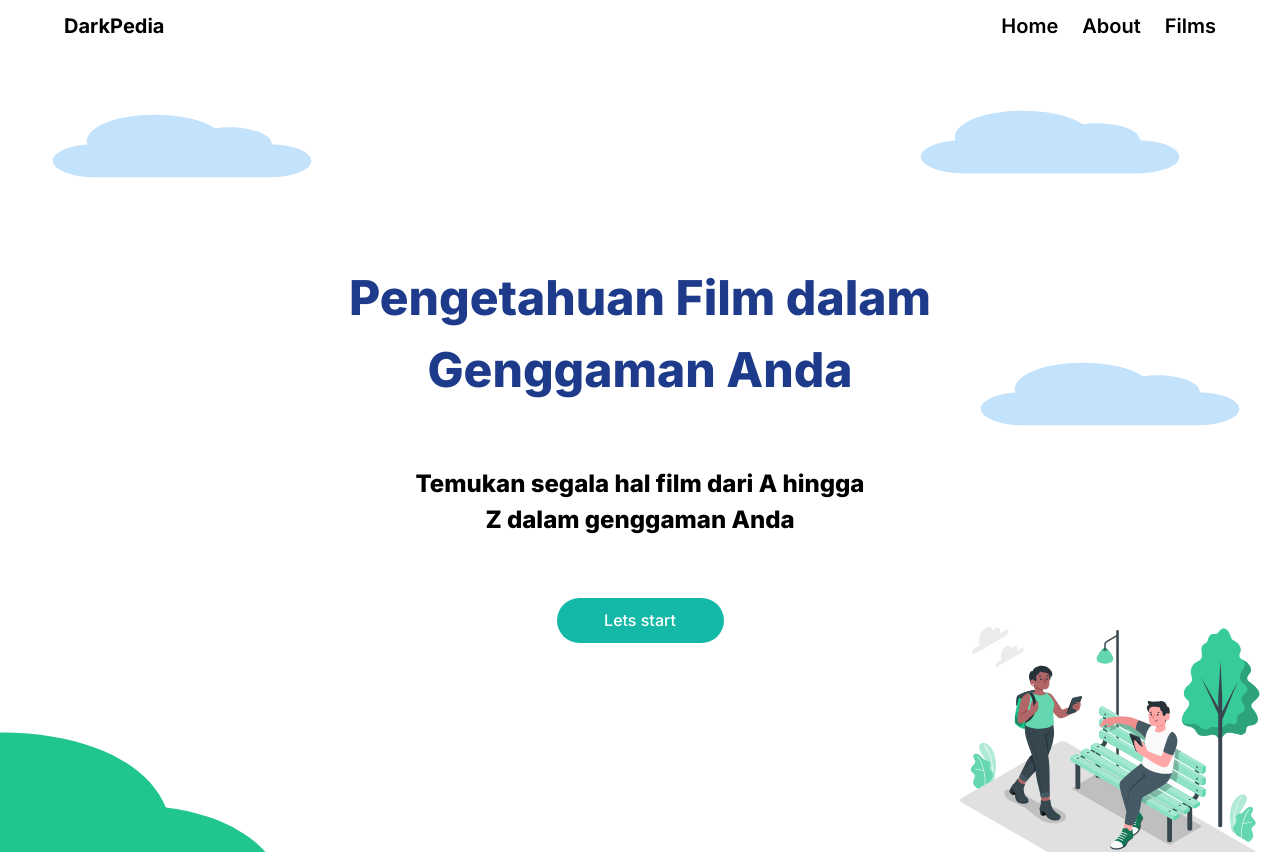
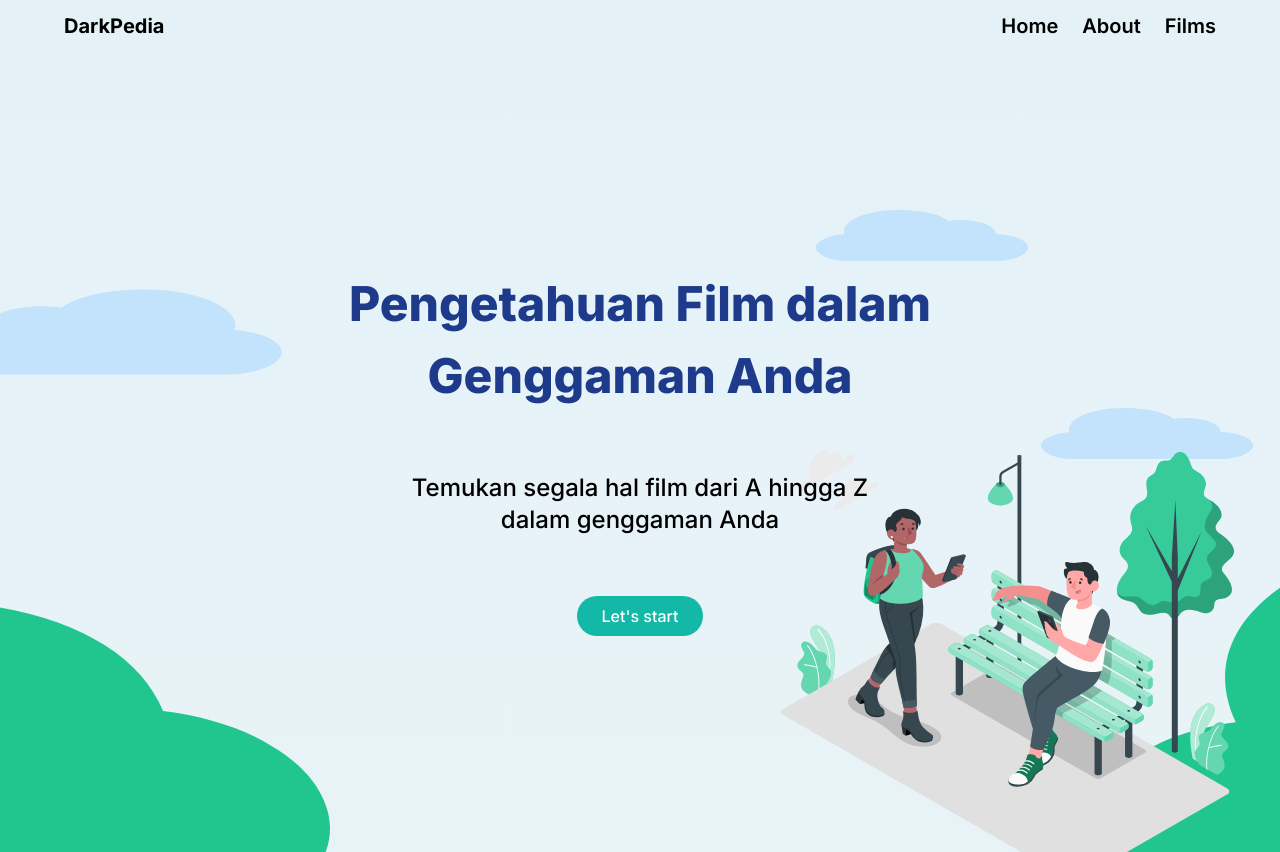
Before and after one commit to project-multilanguage/strapi-ui, a Next.js app: page / in a window 1280 px wide. Built offline with nearby package versions, Linux system fonts and the light colour scheme.

Commit message:
Fix position of some svg

```diff
--- a/app/page.tsx
+++ b/app/page.tsx
@@ -1,10 +1,10 @@
 import Banner from "@/components/Banner";
-import NavbarHomepage from "@/components/NavbarHomepage";
+import Navbar from "@/components/Navbar";
 
 export default function Home() {
   return (
     <>
-      <NavbarHomepage />
+      <Navbar />
       <Banner />
     </>
   );
--- a/components/Banner.tsx
+++ b/components/Banner.tsx
@@ -3,30 +3,75 @@ import React from "react";
 
 export default function Banner() {
   return (
-    <section className="relative">
-      <div className="relative w-full h-screen flex flex-col justify-center items-center gap-[60px] z-10">
-        <h1 className="w-[619px] text-center text-blue-900 text-[48px] font-extrabold">Pengetahuan Film dalam Genggaman Anda</h1>
-        <h2 className="w-[470px] text-center text-black text-[24px] font-extrabold">Temukan segala hal film dari A hingga Z dalam genggaman Anda</h2>
-        <div className="w-[167px] h-[45px]">
-          <button className="w-[167px] h-[45px] bg-teal-500 rounded-3xl text-white font-medium text-center">
-            <a href="">Lets start</a>
-          </button>
+    <section className="bg-gradient-to-b from-[#E4F2F7] to-[#E8F3F7] overflow-clip">
+      <div className="mx-auto lg:max-w-[1100px]">
+        <div className="w-full h-screen flex flex-col justify-center items-center gap-[60px] z-10">
+          <div className="flex flex-col gap-[60px] items-center relative z-[2]">
+            <h1 className="w-[619px] text-center text-blue-900 text-[48px] font-extrabold">
+              Pengetahuan Film dalam Genggaman Anda
+            </h1>
+            <h2 className="w-[470px] text-center text-black text-2xl font-medium relative z-[2]">
+              Temukan segala hal film dari A hingga Z dalam genggaman Anda
+            </h2>
+            <a
+              href=""
+              className="bg-teal-500 block font-medium px-[25px] py-2 rounded-3xl text-white w-max"
+            >
+              Let&#39;s start
+            </a>
+
+            <div className="absolute -left-[430px] -top-[15px]">
+              <Image
+                className="-scale-x-[1]"
+                src={"/cloud.svg"}
+                alt={"cloud"}
+                width={409}
+                height={85.2}
+              />
+            </div>
+            <div className="absolute -right-[95px] -top-[80px] ">
+              <Image
+                src={"/cloud.svg"}
+                alt={"cloud"}
+                width={245.71}
+                height={51.24}
+              />
+            </div>
+            <div className="absolute -right-[320px] bottom-[155px] ">
+              <Image
+                src={"/cloud.svg"}
+                alt={"cloud"}
+                width={245.71}
+                height={59.33}
+              />
+            </div>
+            <div className="absolute -right-[285px] -bottom-[245px] z-[1]">
+              <Image
+                src={"/ilustrasi.svg"}
+                alt={"cloud"}
+                width={453.11}
+                height={431.69}
+              />
+            </div>
+            <div className="absolute -left-[775px] -bottom-[310px]">
+              <Image
+                src={"/green-cloud.svg"}
+                alt={"cloud"}
+                width={774}
+                height={344.19}
+              />
+            </div>
+            <div className="absolute -right-[1034px] -bottom-[285px]">
+              <Image
+                src={"/green-cloud.svg"}
+                alt={"cloud"}
+                width={886}
+                height={394}
+              />
+            </div>
+
+          </div>
         </div>
-      </div>
-      <div className="absolute top-9 left-8 bottom-9 right-8">
-        <Image src={"/cloud.svg"} alt={"cloud"} width={300} height={300} />
-      </div>
-      <div className="absolute top-8 right-20">
-        <Image src={"/cloud.svg"} alt={"cloud"} width={300} height={300} />
-      </div>
-      <div className="absolute right-5 bottom-1/2 ">
-        <Image src={"/cloud.svg"} alt={"cloud"} width={300} height={300} />
-      </div>
-      <div className="absolute right-5 bottom-0 ">
-        <Image src={"/ilustrasi.svg"} alt={"cloud"} width={300} height={300} />
-      </div>
-      <div className="absolute -left-5 bottom-0 ">
-        <Image src={"/green-cloud.svg"} alt={"cloud"} width={300} height={300} />
       </div>
     </section>
   );
--- a/components/NavbarHomepage.tsx
+++ b/components/Navbar.tsx
@@ -2,7 +2,7 @@ import React from "react";
 
 export default function NavbarHomepage() {
   return (
-    <nav className="">
+    <nav className="bg-[#E4F2F7] top-0 sticky z-[9999]">
       <div className="px-16 flex justify-between py-3 items-center">
         <h1 className="text-xl font-bold">DarkPedia</h1>
         <ol className="text-xl flex gap-6 font-semibold">
```
Also changed, not shown: public/green-cloud.svg, public/ilustrasi.svg.
